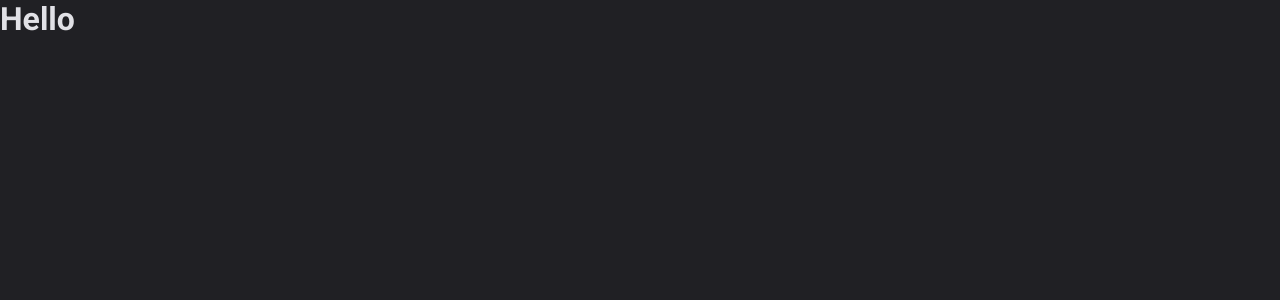
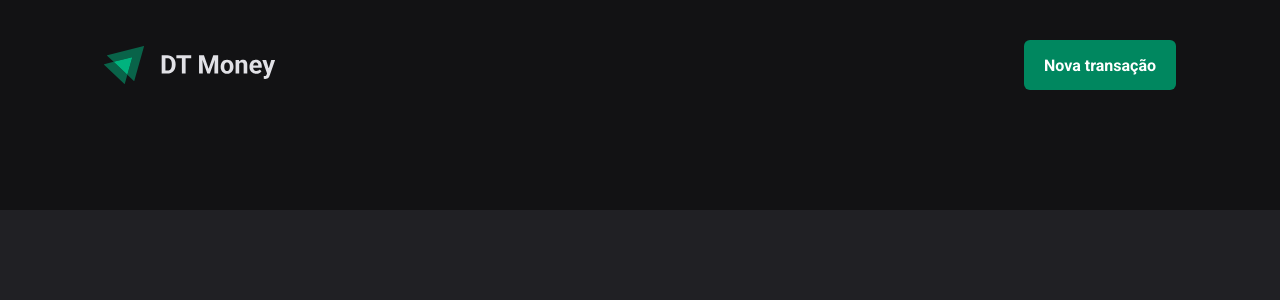
Before and after one commit to pfrancaneto/04-dt-money-v2, a React (Vite) app: page / in a window 1280 px wide. Shown: the top 300 px of the page. Built offline with nearby package versions, Linux system fonts and the light colour scheme.

Commit message:
chamando componentes no App + logo

```diff
--- a/src/App.tsx
+++ b/src/App.tsx
@@ -1,12 +1,13 @@
 import { ThemeProvider } from 'styled-components';
 import { defaultTheme } from './styles/themes/default';
 import { GlobalStyles } from './styles/global';
+import { Transactions } from './pages/Transections';
 
 export function App() {
   return (
     <ThemeProvider theme={defaultTheme}>
       <GlobalStyles />
-      <h1>Hello</h1>
+      <Transactions />
     </ThemeProvider>
   );
 }
```
Also changed, not shown: src/assets/dt_money_logo.svg (added).
